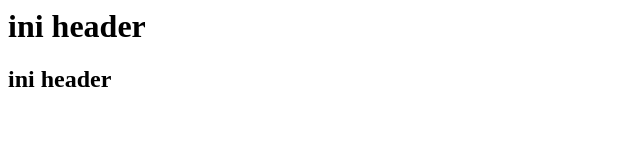
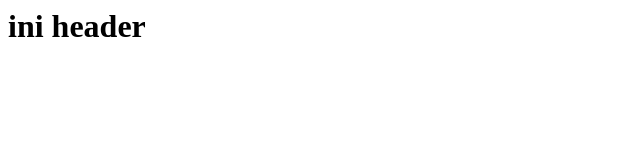
Before and after one commit to ridhosaputra726/git-repo, a plain HTML site: page index.html in a window 1280 px wide. Shown: the whole page, without its empty margins (0-640 px from the left). Drawn offline with Linux system fonts and the light colour scheme.

Commit message:
Revert "Menambah header baru"
This reverts commit bdedd485af89b41a49b4d5b6b50ae04dadd4f016.

```diff
--- a/index.html
+++ b/index.html
@@ -1,2 +1 @@
 <h1>ini header</h1>
-<h2> ini header</h2>
```
